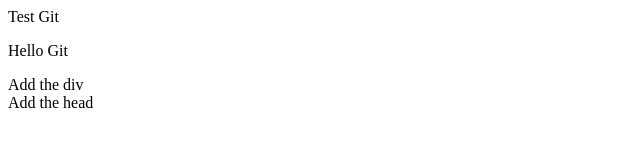
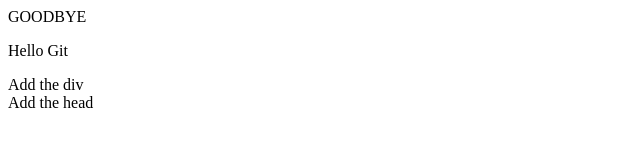
Before and after one commit to ArchieFan/GitPython, a plain HTML site: page index.html in a window 1280 px wide. Shown: the full height of the page, 0-640 px from the left. Drawn offline with Linux system fonts and the light colour scheme.

Commit message:
added goodbye

```diff
--- a/index.html
+++ b/index.html
@@ -1,4 +1,4 @@
-<p>Test Git</p>
+<p>GOODBYE</p>
 <p>Hello Git</p>
 <div>Add the div</div>
 
```
